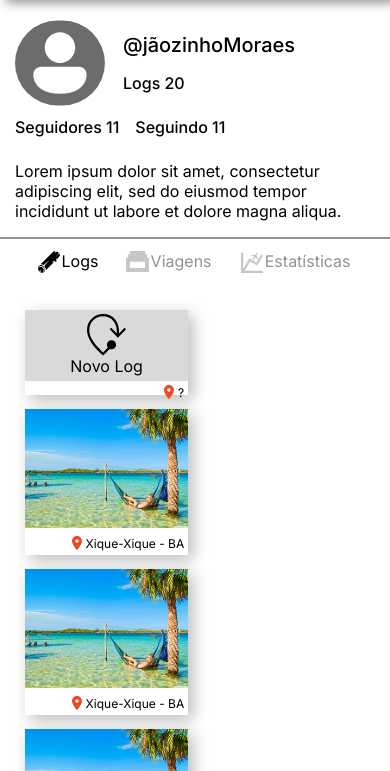
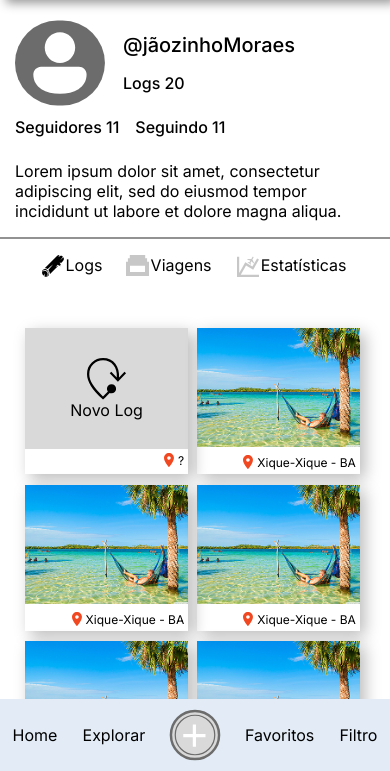
Before and after one commit to EdvanOAlves/Travel-Log, a plain HTML site: page frontend/profile.html in a window 390 px wide. Shown: the part 73-844 px from the top of the page. Drawn offline with Linux system fonts and the light colour scheme.

Commit message:
feat: add mobile layout for profile page

```diff
--- a/frontend/css/style_profile.css
+++ b/frontend/css/style_profile.css
@@ -21,6 +21,19 @@
     --preto_font: black;
     --default_shadow: 6px 6px 10px #0000006b;
 }
+
+.selectable:hover{
+    background-color: var(--azul_default_opacity);
+    cursor:pointer;
+    border-radius: 8px;
+
+}
+
+body{
+    position: relative;
+    height: 100dvh;
+}
+
 
 
 /* Header */
@@ -72,8 +85,10 @@ header {
 
 main{
 
+    padding-bottom: 72px;
 }
 
+/* Itens do usuário */
 .userProfileHeader{
     display: flex;
     flex-direction: column;
@@ -123,11 +138,14 @@ main{
     padding-block: 12px;
 }
 
+
+/*Perfil Abas*/
 .navItem{
     display: flex;
     place-content: center;
     gap: 2px;
-    color: var(--cinza_escuro)
+    color: var(--cinza_escuro);
+    padding:4px;
 }
 .navIcon{
     opacity: 50%;
@@ -150,12 +168,13 @@ main{
     justify-content: flex-start;
     align-content: flex-start;
     padding: 25px;
-    gap: 14px;
+    gap: 2.5%;
 }
 
 
 .log{
     width: 48%;
+    margin-top: 3%;
     box-shadow: 5px 5px 15px #0004;
 }
 
@@ -185,3 +204,30 @@ main{
     background-color: var(--cinza_default);
     height: 83%;
 }
+
+/* Footer */
+
+.navMob{
+    display: flex;
+    justify-content: space-around;
+
+    position: fixed;
+    bottom: 0;
+    left: 0;
+    width: 100%;
+    height: 72px;
+
+    align-items: center;
+
+    background-color: var(--azul_default) ;
+    font-size: 16px;
+
+}
+
+.navItem{
+    color: black;
+}
+
+.newLogButton{
+    height: 80%;
+}
--- a/frontend/profile.html
+++ b/frontend/profile.html
@@ -48,15 +48,15 @@
 
         <div class="profileContent">
             <div class="profileNavBar">
-                <div class="navItem selected">
+                <div class="navItem selected selectable">
                     <img src="./img/navIcon_log.svg" alt="" class="navIcon">
                     <span class="navTitle">Logs</span>
                 </div>
-                <div class="navItem">
+                <div class="navItem selectable">
                     <img src="./img/navIcon_viagem.svg" alt="" class="navIcon">
                     <span class="navTitle">Viagens</span>
                 </div>
-                <div class="navItem">
+                <div class="navItem selectable">
                     <img src="./img/navIcon_graph.svg" alt="" class="navIcon">
                     <span class="navTitle">Estatísticas</span>
                 </div>
@@ -116,6 +116,18 @@
 
      </main>
 
+     <footer class="navMob">
+        <span class="navItem">Home</span>
+        <span class="navItem">Explorar</span>
+
+        <img class="newLogButton" src="./img/newLogButton.svg" alt="">
+        <span class="navItem">Favoritos</span>
+        <span class="navItem">Filtro</span>
+
+     </footer>
+
+
+
 
 </body>
 
```
Also changed, not shown: frontend/img/newLogButton.svg (added).
